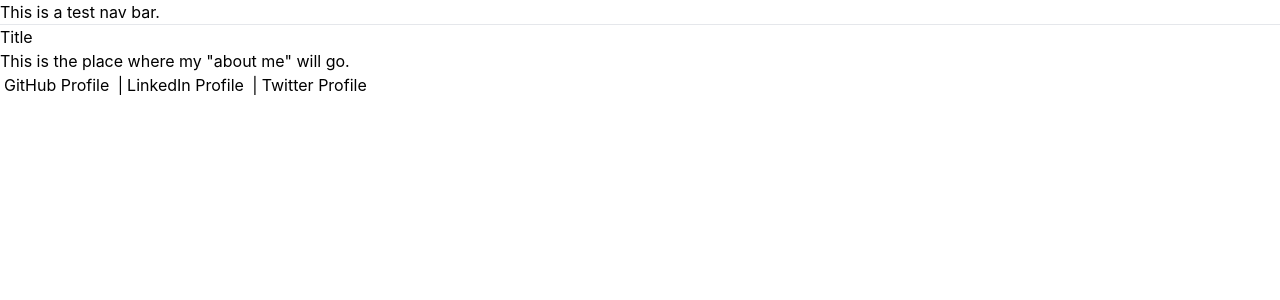
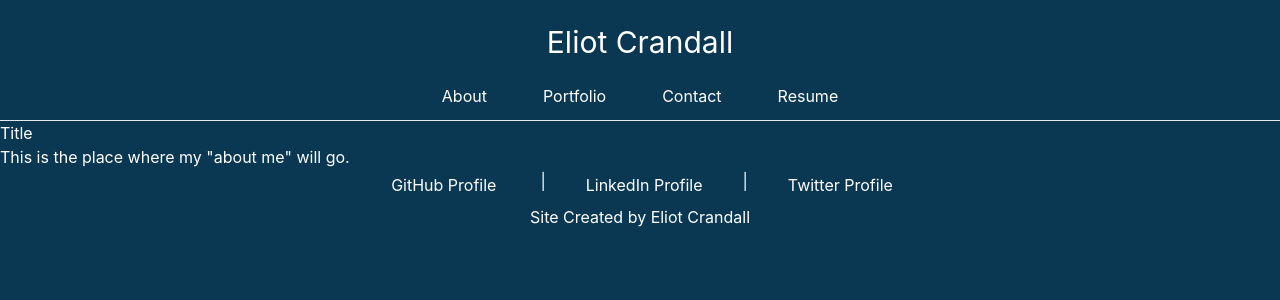
Before and after one commit to ejc10d/studentProfile, a React (Create React App) app in the folder my-app/: page /portfolio in a window 1280 px wide. Shown: the top 300 px of the page. Built offline with nearby package versions, Linux system fonts and the light colour scheme.

Commit message:
added tailwind css classes for site

```diff
--- a/my-app/src/components/Footer.js
+++ b/my-app/src/components/Footer.js
@@ -2,19 +2,21 @@ import React from 'react';
 
 function Footer() {
     return (
-        <footer className='footer'>
+        <footer className=''>
             <div>
-                <p>
+                <p  className='display: flex space-x-10 justify-center'>
                     <a href='https://github.com/ejc10d' className='m-1'>
                         GitHub Profile
-                    </a> |
+                    </a>
+                    <div>|</div>
                     <a href='https://www.linkedin.com/in/eliot-crandall-3b8a3669/' className='m-1'>
                          LinkedIn Profile
-                    </a> |
+                    </a> <div>|</div>
                     <a href='http://twitter.com/eliot_jay' className='m-1'>
                         Twitter Profile
                     </a>
                 </p>
+                <div className='text-center m-1'>Site Created by Eliot Crandall</div>
             </div>
         </footer>
     );
--- a/my-app/src/components/Header.js
+++ b/my-app/src/components/Header.js
@@ -20,9 +20,9 @@ function Header() {
 
     return (
         <div>
-            <nav className='navBar'>
-
-            </nav>
+            <div className=''>
+            <h1 className='text-center text-3xl m-6'>Eliot Crandall</h1>
+            </div>
             <Navigation
             currentPage={currentPage}
             handlePageChange={handlePageChange} />
--- a/my-app/src/components/Navigation.js
+++ b/my-app/src/components/Navigation.js
@@ -1,10 +1,23 @@
 import React from 'react';
-// import { Link } from 'react-router-dom';
+// import { link } from 'react-router-dom';
 
 function Navigation() {
     return (
-        <nav>
-<p>This is a test nav bar.</p>
+        <nav className="">
+<ul className='display: flex space-x-10 justify-center m-3'>
+    <li>
+        <a className='p-2 bg-transparent hover:bg-lime-300 hover:text-slate-900 rounded'href='#about'>About</a>
+    </li>
+    <li>
+        <a className='p-2 bg-transparent hover:bg-lime-300  hover:text-slate-900 rounded'href='#portfolio'>Portfolio</a>
+    </li>
+    <li>
+        <a className='p-2 bg-transparent hover:bg-lime-300  hover:text-slate-900 rounded'href='#contact'>Contact</a>
+    </li>
+    <li>
+        <a className='p-2 bg-transparent hover:bg-lime-300  hover:text-slate-900 rounded'href='#resume'>Resume</a>
+    </li>
+</ul>
 <hr />
         </nav>
     )
--- a/my-app/src/index.css
+++ b/my-app/src/index.css
@@ -9,6 +9,8 @@ body {
     sans-serif;
   -webkit-font-smoothing: antialiased;
   -moz-osx-font-smoothing: grayscale;
+  background-color: rgb(10, 56, 82);
+  color: white;
 }
 
 code {
```
